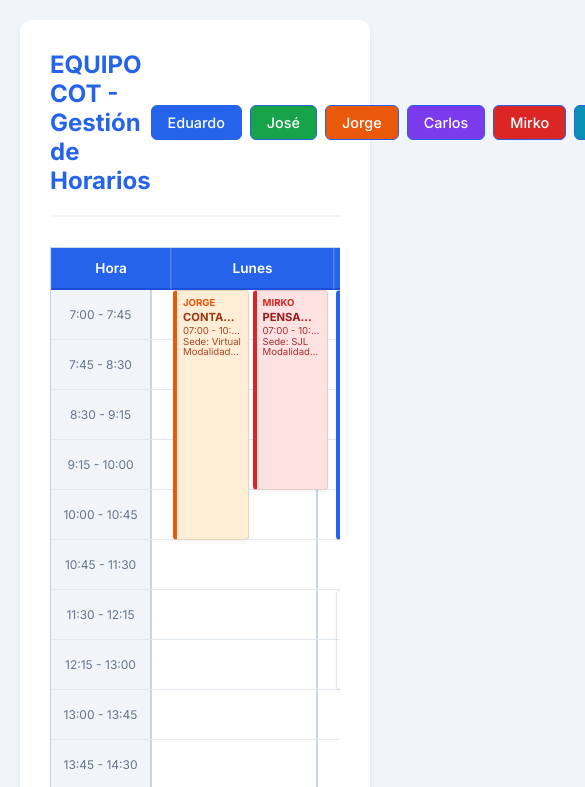
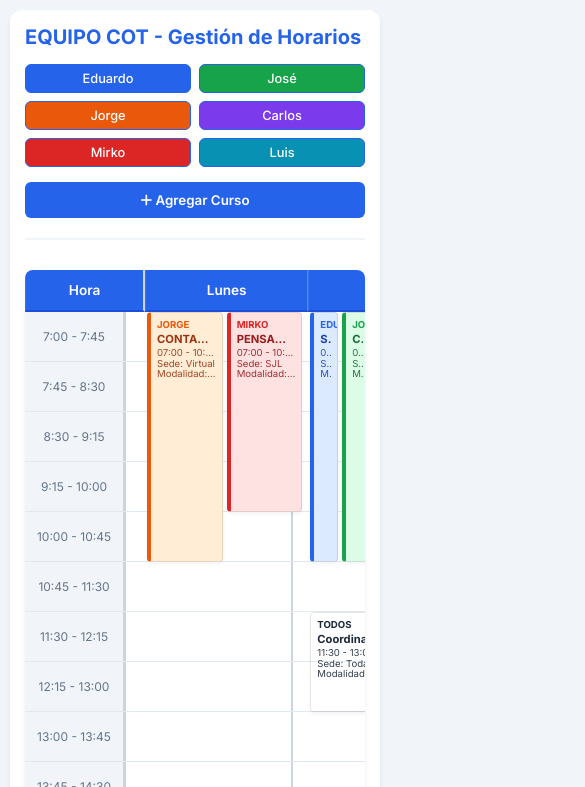
Before and after one commit to EduardoAEGES/repositorio_cot, a plain HTML site: page horario.html in a window 390 px wide. Shown: the top 787 px of the page, 585 px wide, since content can reach past the window. Drawn offline with nearby package versions, Linux system fonts and the light colour scheme; no server answers.

Commit message:
Tercer commit

```diff
--- a/horario.css
+++ b/horario.css
@@ -96,13 +96,14 @@ header {
 
 /* Grid Styles */
 .schedule-grid-container {
-    overflow-x: auto;
+    overflow: auto;
+    max-height: calc(100vh - 180px); /* Adjust based on header height */
+    border-radius: 8px;
+    box-shadow: 0 4px 6px -1px rgb(0 0 0 / 0.1);
 }
 
 .schedule-grid {
     min-width: 1100px;
-    border: 1px solid var(--border-color);
-    border-collapse: collapse;
     position: relative;
     background: #f8fafc;
 }
@@ -248,17 +249,85 @@ header {
     background: rgba(0,0,0,0.5);
 }
 
+
+/* Sticky Time Column */
+.time-col, .hour-label {
+    position: sticky;
+    left: 0;
+    z-index: 60;
+    background: #f1f5f9;
+    border-right: 2px solid var(--border-color);
+}
+
+.grid-header .time-col {
+    z-index: 100; /* Above day headers */
+}
+
+/* Modal Responsiveness */
 .modal-content {
     background: white;
     margin: 20px auto;
-    padding: 25px;
-    width: 450px;
+    padding: 20px;
+    width: 95%;
+    max-width: 450px;
     max-height: calc(100vh - 40px);
     overflow-y: auto;
     border-radius: 8px;
     box-shadow: 0 20px 25px -5px rgb(0 0 0 / 0.1);
     position: relative;
 }
+
+/* Media Queries for Responsiveness */
+@media (max-width: 768px) {
+    body {
+        padding: 10px;
+    }
+
+    .app-container {
+        padding: 15px;
+    }
+
+    header {
+        flex-direction: column;
+        align-items: flex-start;
+        gap: 15px;
+    }
+
+    .logo-area h1 {
+        font-size: 1.25rem;
+    }
+
+    .user-selector {
+        flex-wrap: wrap;
+        width: 100%;
+    }
+
+    .user-btn {
+        flex: 1 1 calc(33.33% - 8px);
+        padding: 6px 10px;
+        font-size: 0.8rem;
+        text-align: center;
+    }
+
+    .action-bar {
+        width: 100%;
+    }
+
+    .primary-btn {
+        width: 100%;
+    }
+
+    .schedule-grid-container {
+        max-height: calc(100vh - 250px);
+    }
+}
+
+@media (max-width: 480px) {
+    .user-btn {
+        flex: 1 1 calc(50% - 8px);
+    }
+}
+
 
 .modal-header {
     display: flex;
```
